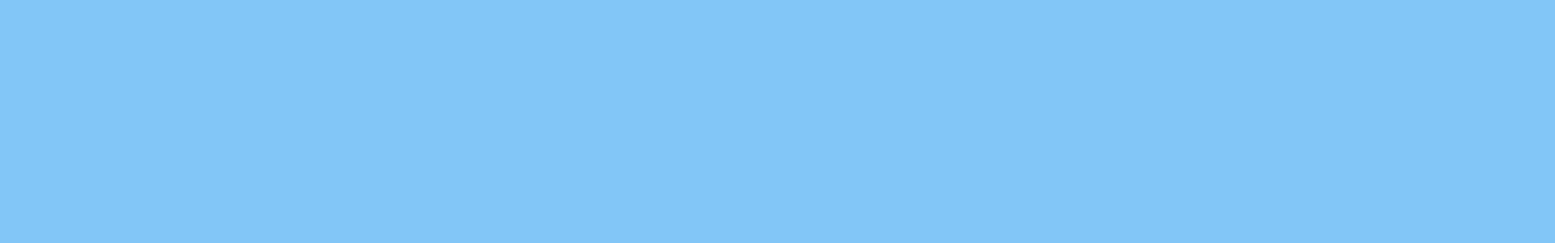
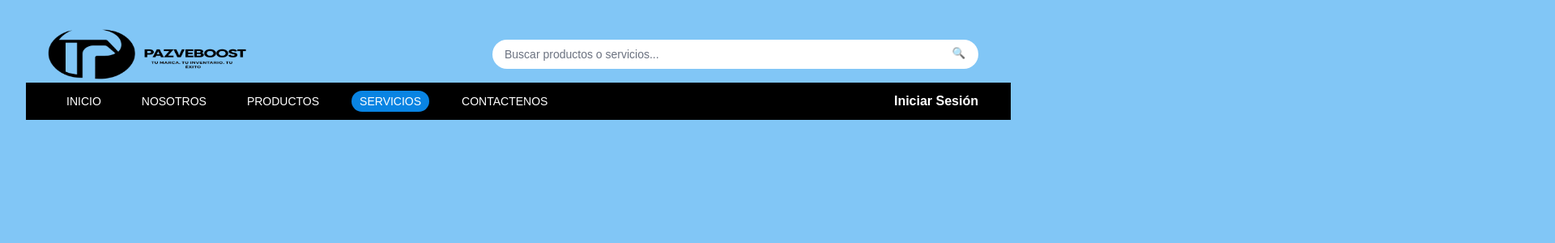
Before and after one commit to jhojang02/PazveBoost, a React (Vite) app: page / in a window 1280 px wide. Shown: the top 300 px of the page at 81% size, 1920 px wide, since content can reach past the window. Built offline with nearby package versions, Linux system fonts and the light colour scheme; a web font is replaced by a local one.

Commit message:
Se realizo la vista del header

```diff
--- a/src/pages/Home.jsx
+++ b/src/pages/Home.jsx
@@ -4,9 +4,6 @@ import { Calendar } from "primereact/calendar"
 function Home() {
   return (
     <div>
-        Primcipal
-        <Button label="Primary" />
-        <Calendar  />
     </div>
   )
 }
--- a/src/pages/Servicios.jsx
+++ b/src/pages/Servicios.jsx
@@ -1,15 +1,30 @@
 import '../styles/Servicios.css';
 
-function Header () {
+function Header (imagen) {
     return (
-        <div>
-            <button>Inicio</button>
-            <button>Nosotros</button>
-            <button>Productos</button>
-            <button>Servicios</button>
-            <button>Contactenos</button>
-            <button>Iniciar Sesion</button>
-        </div>
+<header className="header">
+  <div className="header-top">
+    <div className="header-logo">
+      <img src="Logo.png" className="Imagen" alt="Logo"/>
+    </div>
+    <div className="search-bar">
+      <input type="text" placeholder="Buscar productos o servicios..." />
+      <button>
+        🔍
+      </button>
+    </div>
+  </div>
+  <nav className="navbar">
+    <div className="nav-links">
+      <a href="#">INICIO</a>
+      <a href="#">NOSOTROS</a>
+      <a href="#">PRODUCTOS</a>
+      <a href="#" className="active">SERVICIOS</a>
+      <a href="#">CONTACTENOS</a>
+    </div>
+    <a href="#" className="login-button">Iniciar Sesión</a>
+  </nav>
+</header>
     )
 }
 
--- a/src/styles/Servicios.css
+++ b/src/styles/Servicios.css
@@ -1,8 +1,89 @@
-* {
+body {
   margin: 0;
-  display: flex;
   place-items: center;
   min-width: 320px;
   min-height: 100vh;
   background-color: #81c6f6;
+
+}.header {
+  width: 100%;
+  font-family: 'Arial', sans-serif;
 }
+
+.header-top {
+  background-color: #81c6f6;
+  display: flex;
+  justify-content: space-between;
+  align-items: center;
+}
+
+.header-logo {
+  display: flex;
+  align-items: center;
+  font-weight: bold;
+  font-size: 24px;
+  color: black;
+}
+
+.search-bar {
+  flex: 1;
+  max-width: 600px;
+  margin: 0 40px;
+  position: relative;
+}
+
+.search-bar input {
+  width: 100%;
+  padding: 10px 45px 10px 15px;
+  border-radius: 30px;
+  border: none;
+  font-size: 14px;
+}
+
+.search-bar button {
+  position: absolute;
+  right: 10px;
+  top: 8px;
+  background: none;
+  border: none;
+  cursor: pointer;
+}
+
+.navbar {
+  background-color: #000;
+  color: white;
+  display: flex;
+  justify-content: space-between;
+  align-items: center;
+  padding: 10px 40px;
+}
+
+.nav-links {
+  display: flex;
+  gap: 30px;
+}
+
+.nav-links a {
+  color: white;
+  text-decoration: none;
+  font-size: 14px;
+  padding: 5px 10px;
+  transition: background 0.3s;
+}
+
+.nav-links a.active,
+.nav-links a:hover {
+  background-color: #0984e3;
+  border-radius: 20px;
+}
+
+.login-button {
+  color: white;
+  text-decoration: none;
+  font-weight: bold;
+}
+
+.Imagen {
+  width: 300px;
+  height: 70px;
+}
```
Also changed, not shown: Logo.png (added).
